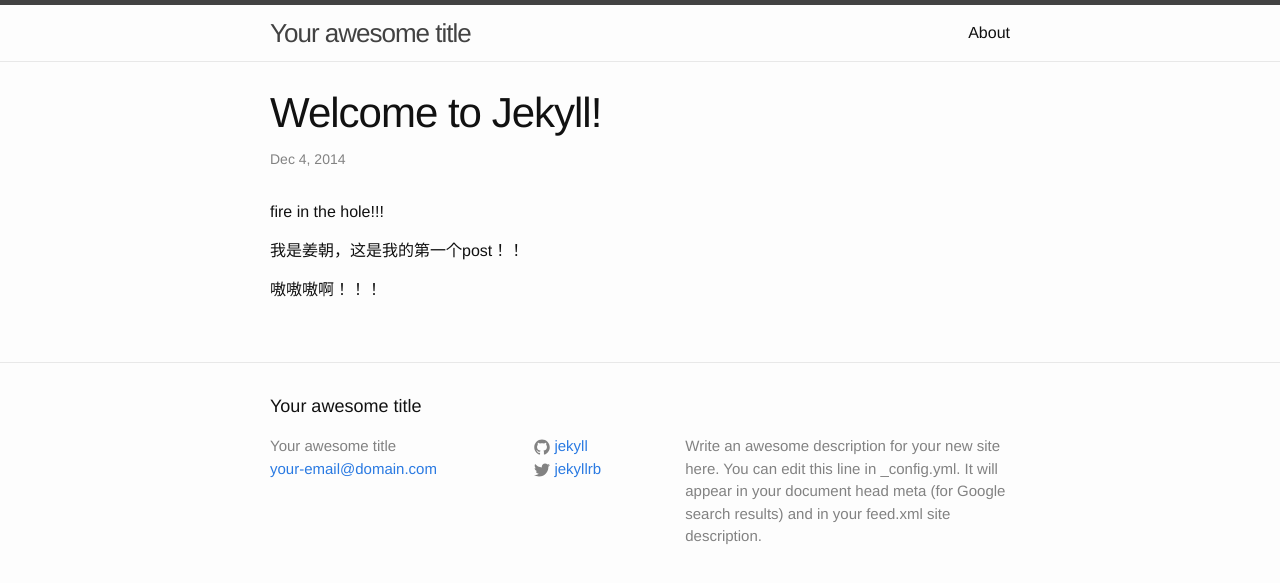
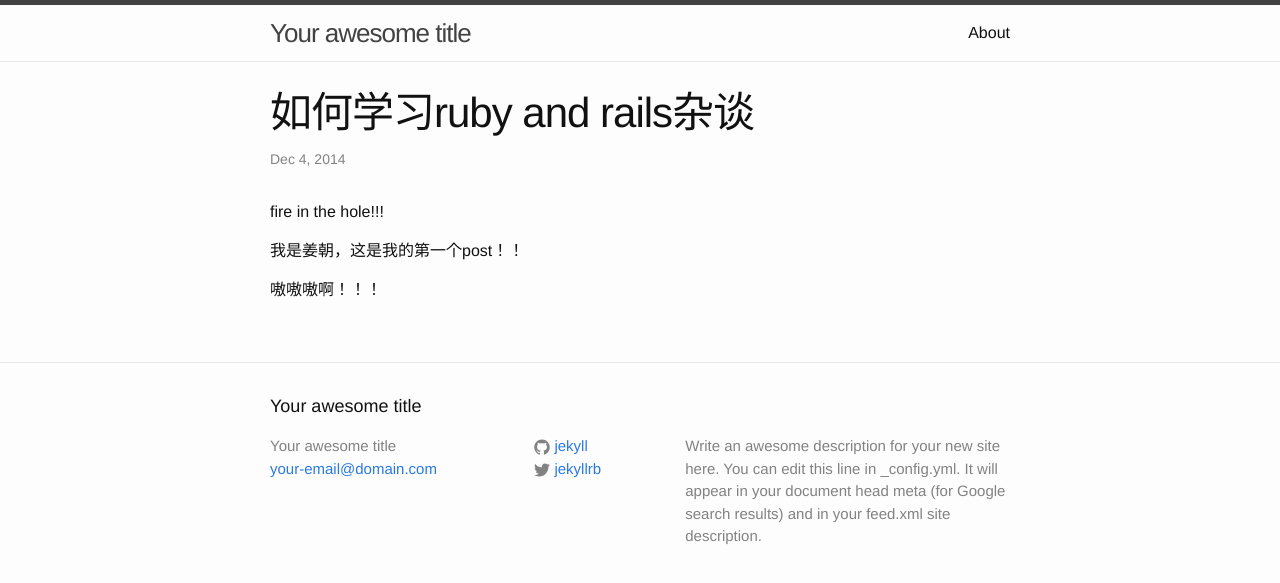
Before and after one commit to cartmanie/my-awesome-site, a Jekyll site: the page built from _posts/2014-12-04-jiangjiangjiang.markdown, in a window 1280 px wide. Shown: the top 583 px of the page. Built offline with Jekyll 4.4.1, drawn with Linux system fonts in a browser that asks for light colours.

Commit message:
解决了中文显示乱码的问题

```diff
--- a/_config.yml
+++ b/_config.yml
@@ -12,3 +12,4 @@ github_username:  jekyll
 
 # Build settings
 markdown: kramdown
+###markdown: rdiscount
--- a/_posts/2014-12-04-jiangjiangjiang.markdown
+++ b/_posts/2014-12-04-jiangjiangjiang.markdown
@@ -1,8 +1,7 @@
 ---
+title: 如何学习ruby and rails杂谈
+excerpt: 如果希望享受编程的乐趣，ruby与rails或许是比c＃与asp.net等更好的选择。
 layout: post
-title:  "Welcome to Jekyll!"
-date:   2014-12-04 11:05:29
-categories: jekyll update
 ---
 
 fire in the hole!!!
```
